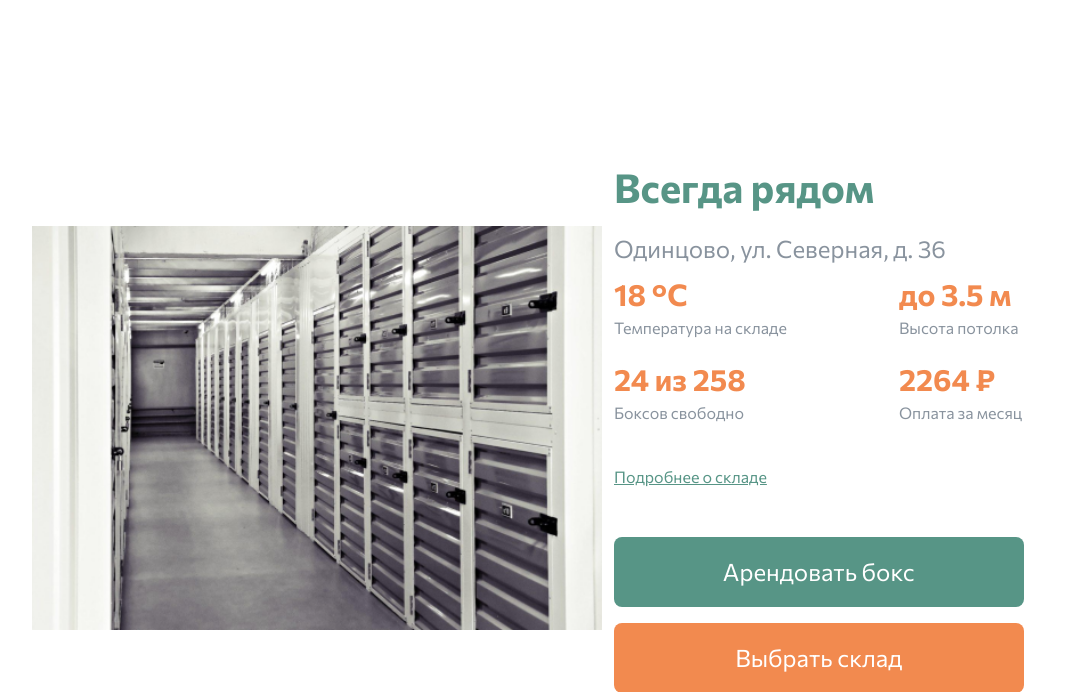
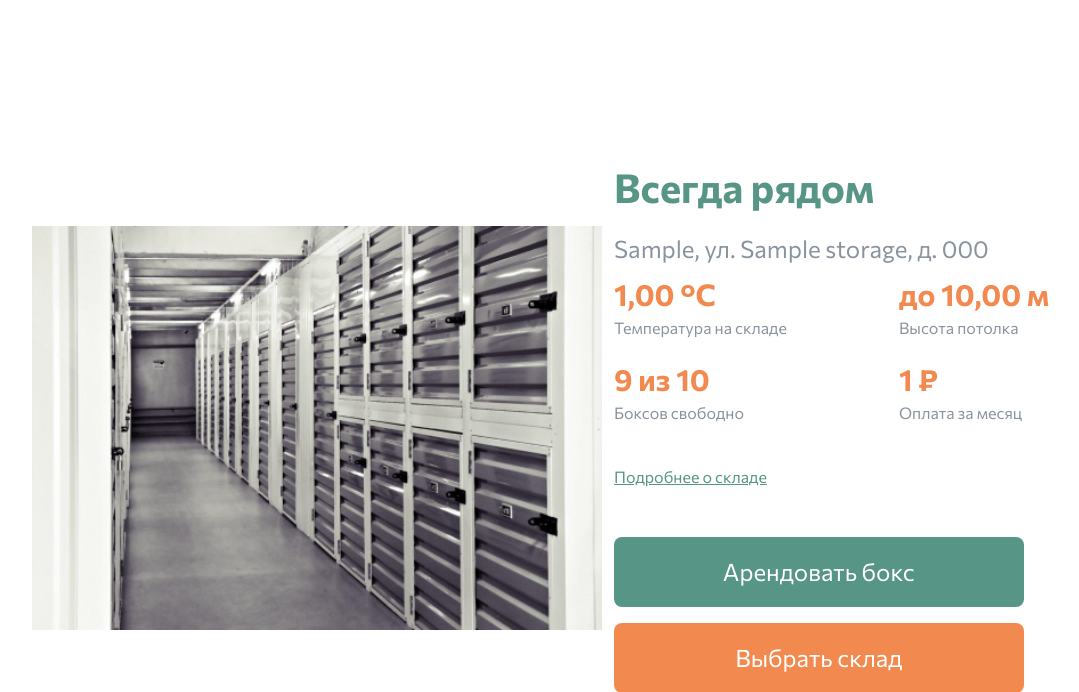
Before and after one commit to c-Door-in/self_storage, a Django app: page / in a window 1280 px wide. Shown: the part 3034-3726 px from the top of the page, without its empty margins (38-1117 px from the left). Run offline with Django 4.2, Linux system fonts and the light colour scheme; tables that the repository leaves empty hold one stand-in row (values such as "Sample post"); parts of the project's set-up code (start-up, migrations or seed data) failed here and were passed over; some libraries are stand-ins or nearby versions.

Commit message:
Show storage info on main page

```diff
--- a/store/templates/index.html
+++ b/store/templates/index.html
@@ -188,18 +188,18 @@
 		<div class="col-12 col-lg-6 mb-3 mb-lg-0 SelfStorage__img2"></div>
 		<div class="col-12 col-lg-6 d-flex flex-column align-items-center align-items-lg-start">
 			<h1 class="text-start fw-bold SelfStorage_green mb-4">Всегда рядом</h1>
-			<h4 class="SelfStorage_grey">Одинцово,  ул. Северная, д. 36</h4>
+			<h4 class="SelfStorage_grey">{{ city }},  ул. {{ street_name }}, д. {{ street_number }}</h4>
 			<div class="row">
 				<div class="col-6 d-flex flex-column align-items-center align-items-lg-start">
-					<span class="fs_30 fw-bold SelfStorage_orange">18 °С</span>
+					<span class="fs_30 fw-bold SelfStorage_orange">{{ temperature }} °С</span>
 					<span class="SelfStorage_grey mb-3">Температура на складе</span>
-					<span class="fs_30 fw-bold SelfStorage_orange">24 из 258</span>
+					<span class="fs_30 fw-bold SelfStorage_orange">{{ free_boxes }} из {{ total_boxes }}</span>
 					<span class="SelfStorage_grey mb-3">Боксов свободно</span>
 				</div>
 				<div class="col-6 d-flex flex-column align-items-center align-items-lg-start">
-					<span class="fs_30 fw-bold SelfStorage_orange">до 3.5 м</span>
+					<span class="fs_30 fw-bold SelfStorage_orange">до {{ ceiling_height }} м</span>
 					<span class="SelfStorage_grey mb-3">Высота потолка</span>
-					<span class="fs_30 fw-bold SelfStorage_orange">2264 ₽</span>
+					<span class="fs_30 fw-bold SelfStorage_orange">{{ payment_per_month }} ₽</span>
 					<span class="SelfStorage_grey mb-3">Оплата за месяц</span>
 				</div>
 				<a href="#" class="text-center text-lg-start mt-4 mb-5 SelfStorage_green">Подробнее о складе</a>
--- a/store/views.py
+++ b/store/views.py
@@ -5,6 +5,7 @@ from store.models import Storage, Customer, Application, Box, User
 
 import datetime
 import pytz
+
 
 def save_email_if_sent(request):
     email = request.GET.get('EMAIL1')
@@ -15,7 +16,22 @@ def save_email_if_sent(request):
 
 def index(request):
     save_email_if_sent(request)
-    return render(request, 'index.html')
+    storage = Storage.objects.order_by('?').first()
+    rented_boxes = len(storage.boxes.filter(in_use=True))
+    free_boxes = storage.total_boxes - rented_boxes
+
+    storage_data = {
+        'city': storage.location_city,
+        'street_name': storage.location_street_name,
+        'street_number': storage.location_street_number,
+        'temperature': storage.store_temperature,
+        'ceiling_height': storage.ceiling_height,
+        'payment_per_month': storage.payment_per_month,
+        'image_url': storage.large_photo.url,
+        'total_boxes': storage.total_boxes,
+        'free_boxes': free_boxes
+    }
+    return render(request, 'index.html', context=storage_data)
 
 
 def boxes(request):
@@ -90,15 +106,29 @@ def my_rent(request):
         return render(request, 'my-rent-empty.html', context=user_data)
 
 
-
-
 def faq(request):
     return render(request, 'faq.html')
 
 
 @login_required(login_url='sign_in')
 def payment(request):
-    return render(request, 'index.html')
+    storage = Storage.objects.order_by('?').first()
+    rented_boxes = len(storage.boxes.filter(in_use=True))
+    free_boxes = storage.total_boxes - rented_boxes
+
+    storage_data = {
+        'city': storage.location_city,
+        'street_name': storage.location_street_name,
+        'street_number': storage.location_street_number,
+        'temperature': storage.store_temperature,
+        'ceiling_height': storage.ceiling_height,
+        'payment_per_month': storage.payment_per_month,
+        'image_url': storage.large_photo.url,
+        'total_boxes': storage.total_boxes,
+        'free_boxes': free_boxes
+    }
+
+    return render(request, 'index.html', context=storage_data)
 
 
 @login_required(login_url='sign_in')
```
